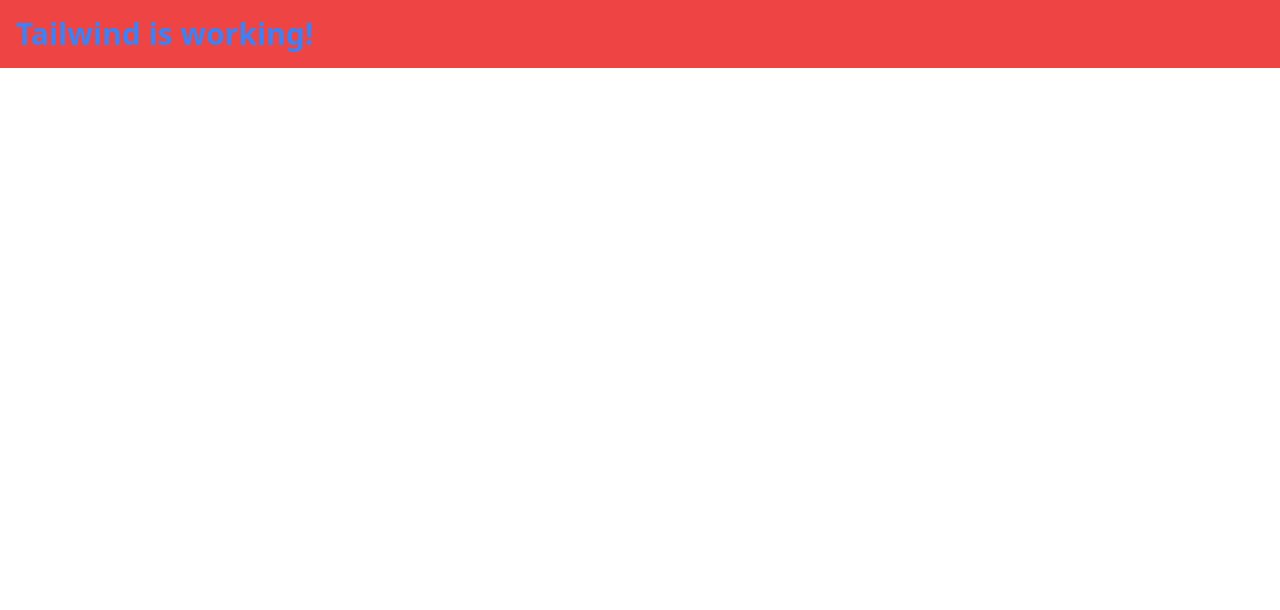
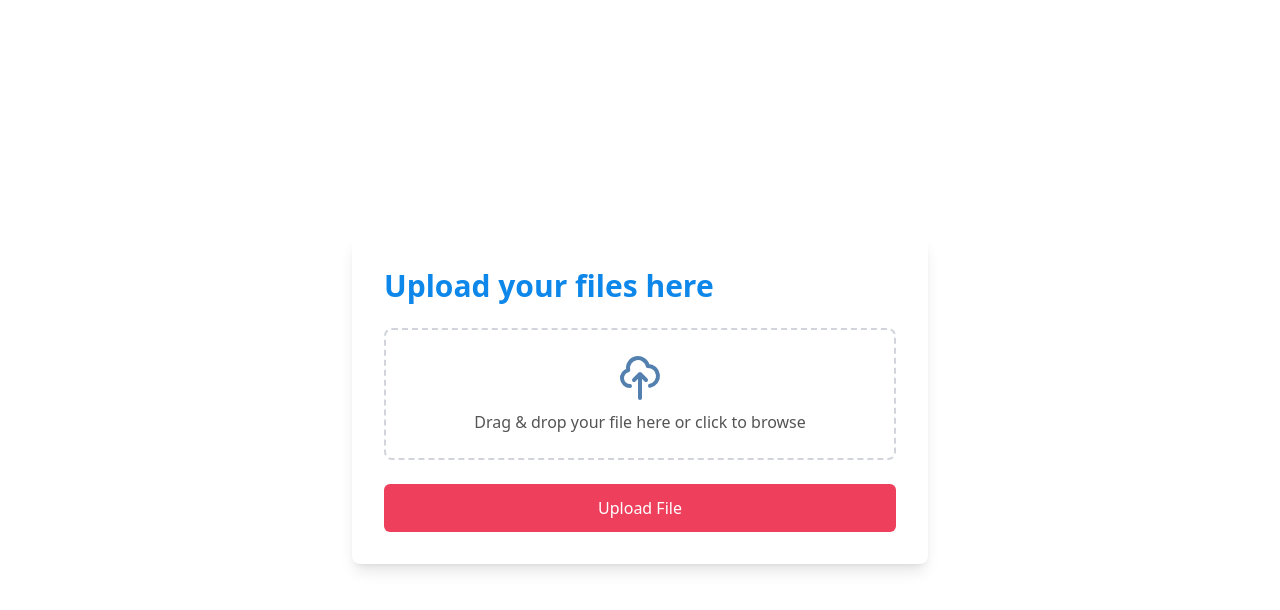
Before and after one commit to Redaelemawy20/large-file-upload, a React (Vite) app in the folder frontend/: page / in a window 1280 px wide. Shown: the top 610 px of the page. Built offline with nearby package versions, Linux system fonts and the light colour scheme.

Commit message:
feat: implement file upload  with drag-and-drop support

```diff
--- a/frontend/src/App.tsx
+++ b/frontend/src/App.tsx
@@ -1,7 +1,117 @@
+import React, { useState } from 'react';
+import type { ChangeEvent, DragEvent, FormEvent } from 'react';
+
 function App() {
+  const [file, setFile] = useState<File | null>(null);
+  const [dragActive, setDragActive] = useState(false);
+
+  // Handle file selection
+  const handleFileChange = (e: ChangeEvent<HTMLInputElement>) => {
+    if (e.target.files && e.target.files[0]) {
+      setFile(e.target.files[0]);
+    }
+  };
+
+  // Handle drag events
+  const handleDrag = (e: DragEvent<HTMLDivElement>) => {
+    e.preventDefault();
+    e.stopPropagation();
+
+    if (e.type === 'dragenter' || e.type === 'dragover') {
+      setDragActive(true);
+    } else if (e.type === 'dragleave') {
+      setDragActive(false);
+    }
+  };
+
+  // Handle drop event
+  const handleDrop = (e: DragEvent<HTMLDivElement>) => {
+    e.preventDefault();
+    e.stopPropagation();
+    setDragActive(false);
+    console.log(e.dataTransfer);
+    if (e.dataTransfer.files && e.dataTransfer.files[0]) {
+      setFile(e.dataTransfer.files[0]);
+    }
+  };
+
+  // Format file size
+  const formatFileSize = (bytes: number): string => {
+    if (bytes < 1024) return bytes + ' B';
+    else if (bytes < 1048576) return (bytes / 1024).toFixed(2) + ' KB';
+    else if (bytes < 1073741824) return (bytes / 1048576).toFixed(2) + ' MB';
+    else return (bytes / 1073741824).toFixed(2) + ' GB';
+  };
+
+  // Handle form submission - just a placeholder
+  const handleSubmit = (e: FormEvent<HTMLFormElement>) => {
+    e.preventDefault();
+    alert('Upload feature will be implemented later');
+  };
+
   return (
-    <div className="text-3xl font-bold text-blue-500 p-4 bg-red-500">
-      Tailwind is working!
+    <div className="container min-h-screen flex items-center justify-center p-4">
+      <div className="w-full max-w-xl bg-white rounded-lg shadow-lg p-8">
+        <h1 className="text-3xl font-bold text-primary mb-6">
+          Upload your files here
+        </h1>
+
+        <form onSubmit={handleSubmit} className="space-y-6">
+          <div
+            className={`border-2 border-dashed rounded-lg p-6 text-center ${
+              dragActive ? 'border-primary bg-blue-50' : 'border-gray-300'
+            }`}
+            onDragEnter={handleDrag}
+            onDragLeave={handleDrag}
+            onDragOver={handleDrag}
+            onDrop={handleDrop}
+          >
+            <input
+              type="file"
+              id="fileInput"
+              onChange={handleFileChange}
+              className="hidden"
+            />
+
+            <label
+              htmlFor="fileInput"
+              className="cursor-pointer flex flex-col items-center justify-center space-y-2"
+            >
+              <svg
+                xmlns="http://www.w3.org/2000/svg"
+                className="h-12 w-12 text-secondary"
+                fill="none"
+                viewBox="0 0 24 24"
+                stroke="currentColor"
+              >
+                <path
+                  strokeLinecap="round"
+                  strokeLinejoin="round"
+                  strokeWidth={2}
+                  d="M7 16a4 4 0 01-.88-7.903A5 5 0 1115.9 6L16 6a5 5 0 011 9.9M15 13l-3-3m0 0l-3 3m3-3v12"
+                />
+              </svg>
+              <span className="text-neutral font-medium">
+                {file
+                  ? file.name
+                  : 'Drag & drop your file here or click to browse'}
+              </span>
+              {file && (
+                <span className="text-sm text-secondary">
+                  {formatFileSize(file.size)}
+                </span>
+              )}
+            </label>
+          </div>
+
+          <button
+            type="submit"
+            className="w-full py-3 px-4 rounded-md text-white font-medium bg-accent hover:bg-opacity-90 transition-all"
+          >
+            Upload File
+          </button>
+        </form>
+      </div>
     </div>
   );
 }
```
